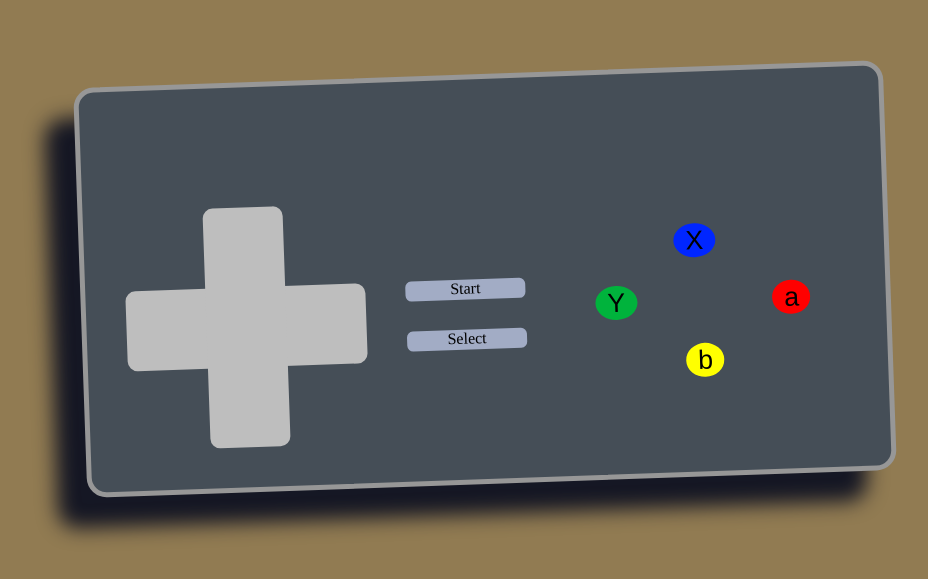
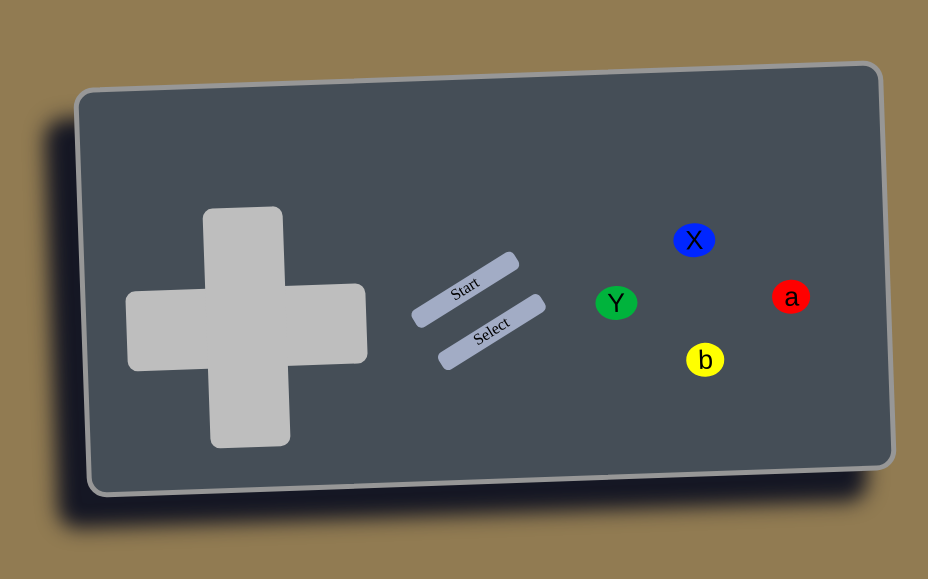
Before and after one commit to BhargavKadali39/retro-controller, a plain HTML site: page index.html in a window 1280 px wide. Shown: the part 121-700 px from the top of the page, without its empty margins (155-1083 px from the left). Drawn offline with Linux system fonts and the light colour scheme.

Commit message:
Update retroStyles.css

```diff
--- a/retroStyles.css
+++ b/retroStyles.css
@@ -56,6 +56,7 @@ main{
     text-align: center;
     border-radius: 6px;
     background-color: rgb(162, 172, 197);
+    transform: rotate(-30deg);
 }
 .options::after{
     position: absolute;
```
